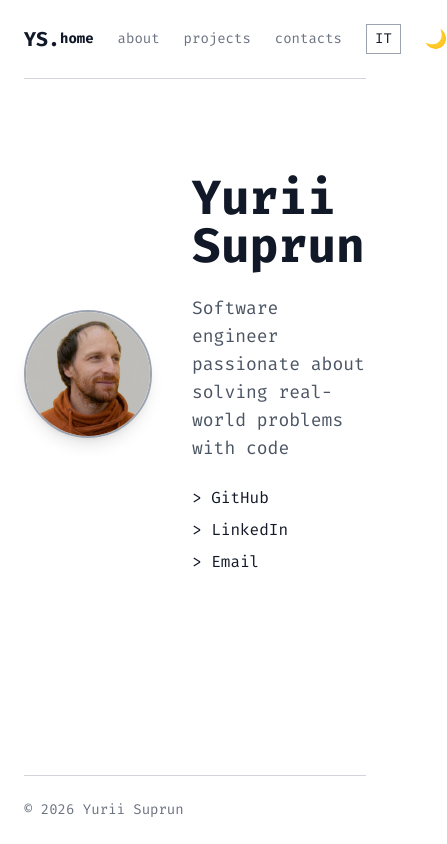
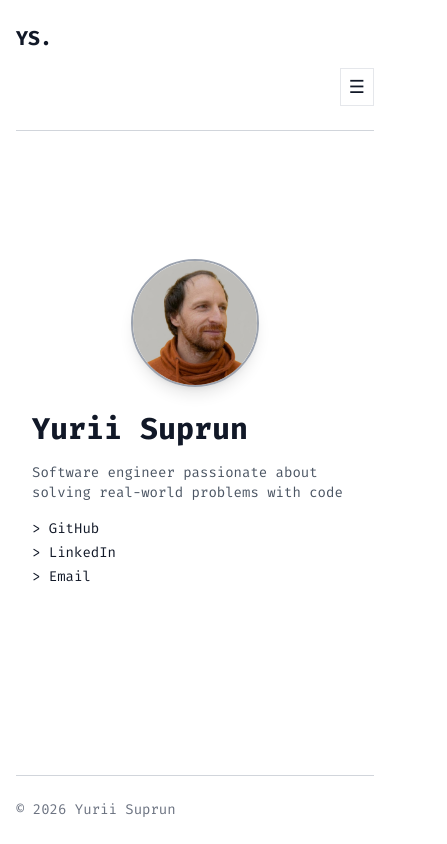
Before and after one commit to yuriisuprun/portfolio, a React (Create React App) app in the folder frontend/: page /home in a window 390 px wide. Shown: the whole page, 447 px wide, since content can reach past the window. Built offline with nearby package versions, Linux system fonts and the light colour scheme.

Commit message:
Update to mobile first ui

```diff
--- a/frontend/src/App.js
+++ b/frontend/src/App.js
@@ -1,5 +1,5 @@
-import { useEffect, useState } from "react";
-import { Navigate, Route, Routes } from "react-router-dom";
+import {useEffect, useState} from "react";
+import {Navigate, Route, Routes} from "react-router-dom";
 
 import Navbar from "./components/Navbar";
 import Hero from "./components/Hero";
@@ -19,7 +19,6 @@ const SUPPORTED_LANGUAGES = new Set(["en", "it"]);
 function readStoredBoolean(key, fallback = false) {
     const raw = localStorage.getItem(key);
     if (raw === null) return fallback;
-
     try {
         const parsed = JSON.parse(raw);
         return typeof parsed === "boolean" ? parsed : fallback;
@@ -37,7 +36,6 @@ function App() {
     const [dark, setDark] = useState(() =>
         readStoredBoolean(STORAGE_KEYS.darkMode, false)
     );
-
     const [language, setLanguage] = useState(() =>
         readStoredLanguage(STORAGE_KEYS.language, DEFAULT_LANGUAGE)
     );
@@ -53,25 +51,23 @@ function App() {
 
     return (
         <div className="min-h-screen flex flex-col bg-white text-gray-900 dark:bg-black dark:text-gray-200">
-      <div className="max-w-6xl mx-auto px-6 w-full flex flex-col flex-grow">
+            <div className="w-full max-w-6xl mx-auto px-4 sm:px-6 flex flex-col flex-grow">
                 <Navbar
                     dark={dark}
                     setDark={setDark}
                     language={language}
                     setLanguage={setLanguage}
                 />
-
                 <main className="flex-grow">
                     <Routes>
-            <Route path="/" element={<Navigate to="/home" />} />
-            <Route path="/home" element={<Hero language={language} />} />
-            <Route path="/about" element={<About language={language} />} />
-            <Route path="/projects" element={<Projects language={language} />} />
-            <Route path="/contacts" element={<Contacts language={language} />} />
+                        <Route path="/" element={<Navigate to="/home"/>}/>
+                        <Route path="/home" element={<Hero language={language}/>}/>
+                        <Route path="/about" element={<About language={language}/>}/>
+                        <Route path="/projects" element={<Projects language={language}/>}/>
+                        <Route path="/contacts" element={<Contacts language={language}/>}/>
                     </Routes>
                 </main>
-
-        <Footer />
+                <Footer/>
             </div>
         </div>
     );
--- a/frontend/src/components/Contacts.js
+++ b/frontend/src/components/Contacts.js
@@ -1,7 +1,7 @@
-import { useState } from "react";
-import { sendContact } from "../api/contactApi";
+import {useState} from "react";
+import {sendContact} from "../api/contactApi"; // make sure this path matches your project
 
-export default function Contacts({ language }) {
+export default function Contacts({language}) {
     const text = {
         en: {
             title: "Contacts",
@@ -9,7 +9,7 @@ export default function Contacts({ language }) {
             send: "Send Message",
             success: "Message sent successfully.",
             error: "Failed to send message.",
-            fields: { name: "Name", email: "Email", message: "Message" },
+            fields: {name: "Name", email: "Email", message: "Message"},
         },
         it: {
             title: "Contatti",
@@ -17,19 +17,19 @@ export default function Contacts({ language }) {
             send: "Invia Messaggio",
             success: "Messaggio inviato.",
             error: "Errore durante l'invio.",
-            fields: { name: "Nome", email: "Email", message: "Messaggio" },
+            fields: {name: "Nome", email: "Email", message: "Messaggio"},
         },
     };
 
     const t = text[language] ?? text.en;
 
-    const [form, setForm] = useState({ name: "", email: "", message: "", website: "" });
+    const [form, setForm] = useState({name: "", email: "", message: "", website: ""});
     const [loading, setLoading] = useState(false);
     const [status, setStatus] = useState(null);
     const [errorMessage, setErrorMessage] = useState("");
 
     function update(e) {
-        setForm({ ...form, [e.target.name]: e.target.value });
+        setForm({...form, [e.target.name]: e.target.value});
     }
 
     async function submit(e) {
@@ -41,9 +41,8 @@ export default function Contacts({ language }) {
         try {
             await sendContact(form);
             setStatus("success");
-            setForm({ name: "", email: "", message: "", website: "" });
+            setForm({name: "", email: "", message: "", website: ""});
         } catch (err) {
-            console.error("Contact form error:", err);
             setStatus("error");
             setErrorMessage(err.message || t.error);
         }
@@ -52,18 +51,18 @@ export default function Contacts({ language }) {
     }
 
     return (
-        <section className="py-20 max-w-2xl">
-            <h2 className="text-3xl mb-6">{t.title}</h2>
-            <p className="mb-8 text-gray-600 dark:text-gray-400">{t.description}</p>
+        <section className="py-12 px-4 sm:px-6 max-w-xl mx-auto">
+            <h2 className="text-2xl sm:text-3xl font-bold mb-4">{t.title}</h2>
+            <p className="mb-6 text-gray-600 dark:text-gray-400">{t.description}</p>
 
-            <form onSubmit={submit} className="space-y-6">
+            <form onSubmit={submit} className="space-y-4">
                 <input
                     name="name"
                     required
                     placeholder={t.fields.name}
                     value={form.name}
                     onChange={update}
-                    className="w-full p-3 border"
+                    className="w-full p-3 border rounded"
                 />
                 <input
                     name="email"
@@ -72,7 +71,7 @@ export default function Contacts({ language }) {
                     placeholder={t.fields.email}
                     value={form.email}
                     onChange={update}
-                    className="w-full p-3 border"
+                    className="w-full p-3 border rounded"
                 />
                 <textarea
                     name="message"
@@ -81,19 +80,18 @@ export default function Contacts({ language }) {
                     placeholder={t.fields.message}
                     value={form.message}
                     onChange={update}
-                    className="w-full p-3 border"
+                    className="w-full p-3 border rounded"
                 />
-
-                {/* Honeypot */}
+                {/* Honeypot field */}
                 <input
                     name="website"
                     value={form.website}
                     onChange={update}
-                    style={{ display: "none" }}
+                    style={{display: "none"}}
                     autoComplete="off"
                 />
 
-                <button disabled={loading} className="border border-green-500 px-6 py-2">
+                <button disabled={loading} className="border border-green-500 px-6 py-2 rounded">
                     {loading ? "..." : t.send}
                 </button>
 
--- a/frontend/src/components/Hero.js
+++ b/frontend/src/components/Hero.js
@@ -1,20 +1,21 @@
-import { SITE_CONFIG } from "../config/siteConfig";
+import React from "react";
+import { SITE_CONFIG } from "../config/siteConfig"; // Make sure this path is correct
 
+// Text for hero section
 const HERO_COPY = {
     en: { role: "Software engineer passionate about solving real-world problems with code" },
     it: { role: "Ingegnere software appassionato di risolvere problemi del mondo reale con il codice" },
 };
 
+// Helper link component
 function HeroLink({ href, external = false, children }) {
-  if (external) {
-    return (
-      <a href={href} target="_blank" rel="noreferrer">
+    return external ? (
+        <a href={href} target="_blank" rel="noreferrer" className="hover:underline">
             {children}
         </a>
+    ) : (
+        <a href={href} className="hover:underline">{children}</a>
     );
-  }
-
-  return <a href={href}>{children}</a>;
 }
 
 export default function Hero({ language = "en" }) {
@@ -27,28 +28,25 @@ export default function Hero({ language = "en" }) {
     ];
 
     return (
-    <section className="flex items-center min-h-[70vh]">
-      <div className="flex items-center gap-10">
+        <section className="flex flex-col sm:flex-row items-center sm:items-start gap-6 min-h-[70vh] pt-32 sm:pt-40 px-4 sm:px-6">
             <img
                 src="/myphoto.jpg"
                 alt={SITE_CONFIG.name}
                 className="w-32 h-32 rounded-full object-cover border-2 border-gray-400 shadow-lg"
             />
 
-        <div className="space-y-6">
-          <h1 className="text-5xl font-bold">{SITE_CONFIG.name}</h1>
+            <div className="flex-1 space-y-4 sm:space-y-6">
+                <h1 className="text-3xl sm:text-5xl font-bold">{SITE_CONFIG.name}</h1>
+                <p className="text-sm sm:text-lg text-gray-600 dark:text-gray-400">{t.role}</p>
 
-          <p className="text-lg text-gray-600 dark:text-gray-400">{t.role}</p>
-
-          <div className="space-y-2">
+                <div className="space-y-1">
                     {links.map(({ label, href, external }) => (
-              <p key={label} className="dark:text-green-400">
+                        <p key={label} className="dark:text-green-400 text-sm sm:text-base">
                             &gt; <HeroLink href={href} external={external}>{label}</HeroLink>
                         </p>
                     ))}
                 </div>
             </div>
-      </div>
         </section>
     );
 }
--- a/frontend/src/components/Navbar.js
+++ b/frontend/src/components/Navbar.js
@@ -1,26 +1,28 @@
-import { NavLink } from "react-router-dom";
+import {NavLink} from "react-router-dom";
+import {useState} from "react";
 
-export default function Navbar({ dark, setDark, language, setLanguage }) {
+export default function Navbar({dark, setDark, language, setLanguage}) {
+    const [menuOpen, setMenuOpen] = useState(false);
     const isEnglish = language === "en";
 
     const NAV_ITEMS = [
-    { to: "/home", label: { en: "home", it: "home" } },
-    { to: "/about", label: { en: "about", it: "chi sono" } },
-    { to: "/projects", label: { en: "projects", it: "progetti" } },
-    { to: "/contacts", label: { en: "contacts", it: "contatti" } },
+        {to: "/home", label: {en: "home", it: "home"}},
+        {to: "/about", label: {en: "about", it: "chi sono"}},
+        {to: "/projects", label: {en: "projects", it: "progetti"}},
+        {to: "/contacts", label: {en: "contacts", it: "contatti"}},
     ];
 
-  // Use escapes to keep the source ASCII-only and avoid encoding issues on Windows shells.
     const ICON_SUN = "\u2600\uFE0F";
     const ICON_MOON = "\uD83C\uDF19";
 
-  const navLinkClassName = ({ isActive }) =>
+    const navLinkClassName = ({isActive}) =>
         isActive
             ? "font-semibold text-gray-900 dark:text-white"
             : "text-gray-500 hover:text-black dark:hover:text-white";
 
     return (
-    <nav className="flex justify-between items-center py-6 border-b border-gray-300 dark:border-terminal">
+        <nav
+            className="flex flex-col sm:flex-row justify-between items-start sm:items-center py-6 border-b border-gray-300 dark:border-terminal gap-4 sm:gap-0">
             <NavLink
                 to="/home"
                 className="font-bold text-xl text-gray-900 dark:text-green-400"
@@ -28,7 +30,21 @@ export default function Navbar({ dark, setDark, language, setLanguage }) {
                 YS.
             </NavLink>
 
-      <div className="flex gap-6 items-center text-sm">
+            {/* Mobile toggle */}
+            <div className="sm:hidden self-end">
+                <button
+                    onClick={() => setMenuOpen((o) => !o)}
+                    className="text-lg border px-2 py-1 dark:border-green-400"
+                >
+                    ☰
+                </button>
+            </div>
+
+            <div
+                className={`flex flex-col sm:flex-row sm:items-center gap-4 sm:gap-6 w-full sm:w-auto transition-all duration-200 ${
+                    menuOpen ? "block" : "hidden sm:flex"
+                }`}
+            >
                 {NAV_ITEMS.map((item) => (
                     <NavLink key={item.to} to={item.to} className={navLinkClassName}>
                         {isEnglish ? item.label.en : item.label.it}
```
Lines whose indentation alone changed are shown as unchanged.
